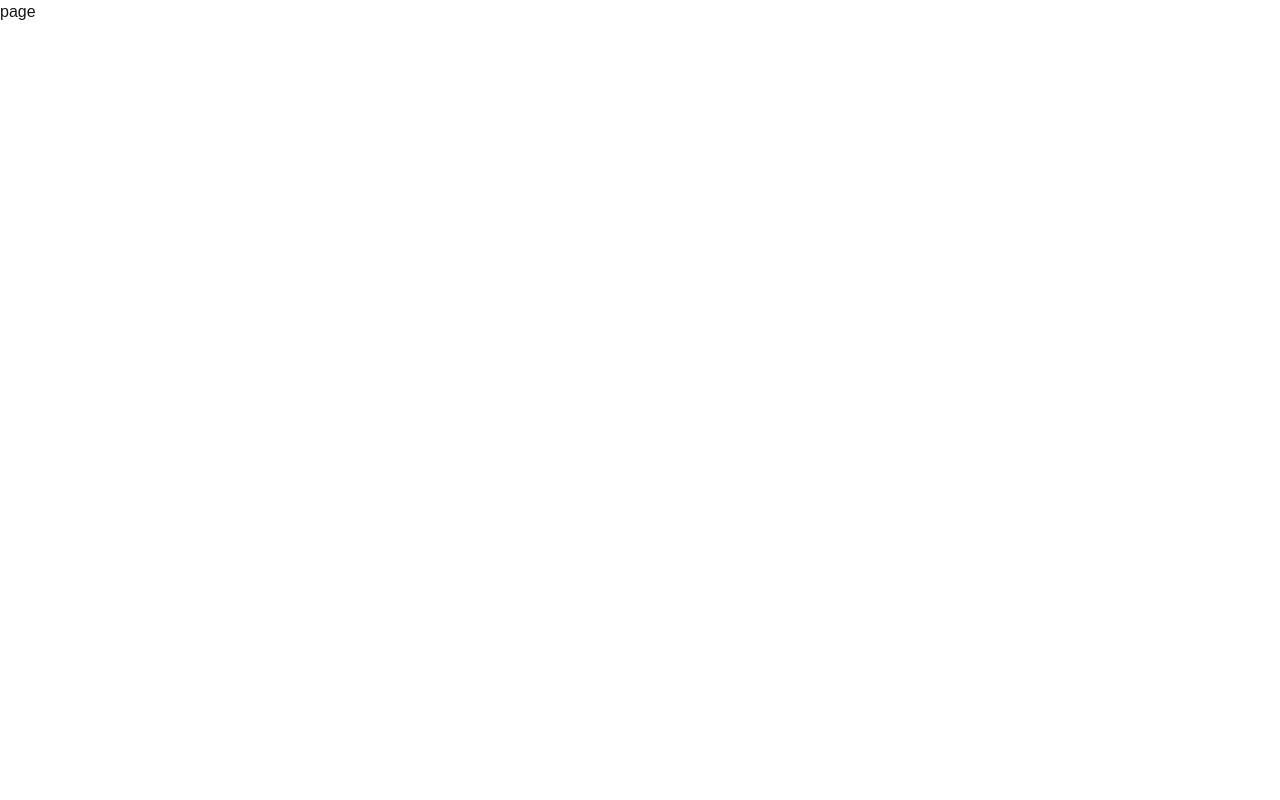
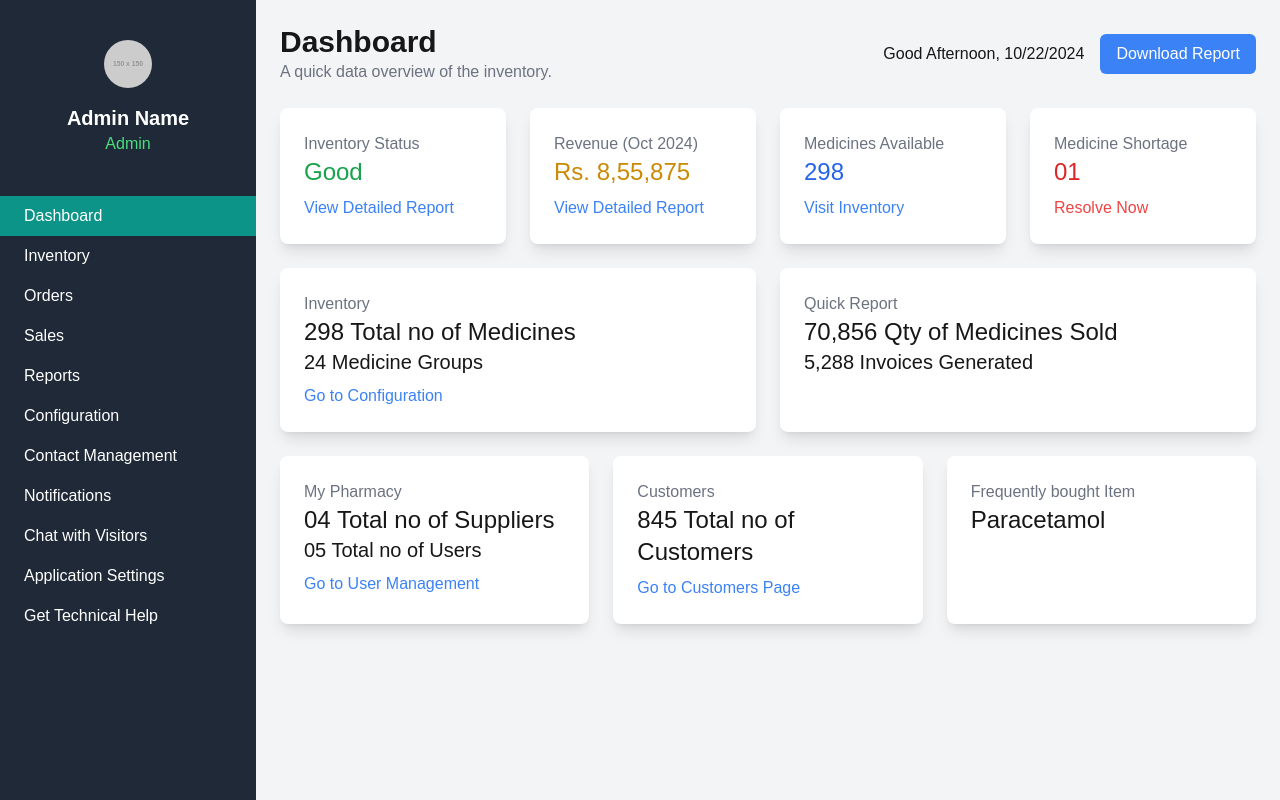
Before and after one commit to Vijay-S-2005/clinic_management, a Next.js app: page /dashboard in a window 1280 px wide. Built offline with nearby package versions, Linux system fonts and the light colour scheme.

Commit message:
dashboard

```diff
--- a/src/app/dashboard/page.jsx
+++ b/src/app/dashboard/page.jsx
@@ -1,7 +1,105 @@
-import React from "react";
+import React from 'react';
+import Sidebar from '../../components/sidebar';
 
-const page = () => {
-  return <div>page</div>;
+const dash = () => {
+  const getGreeting = () => {
+    const now = new Date();
+    const hours = now.getHours();
+    let greeting;
+
+    if (hours >= 5 && hours < 12) {
+      greeting = "Good Morning";
+    } else if (hours >= 12 && hours < 17) {
+      greeting = "Good Afternoon";
+    } else if (hours >= 17 && hours < 21) {
+      greeting = "Good Evening";
+    } else {
+      greeting = "Good Night";
+    }
+
+    return `${greeting}, ${now.toLocaleDateString()}`;
+  };
+
+  const greetingMessage = getGreeting();
+  return (
+    <div className="flex h-screen bg-gray-100">
+      <Sidebar/>
+      {/* Dashboard */}
+      <div className="flex-1 p-6">
+        {/* Header */}
+        <header className="flex justify-between items-center mb-6">
+          <div>
+            <h1 className="text-3xl font-bold">Dashboard</h1>
+            <p className="text-gray-500">A quick data overview of the inventory.</p>
+          </div>
+          <div className="flex items-center space-x-4">
+            <p>{greetingMessage}</p>
+            <button className="px-4 py-2 bg-blue-500 text-white rounded-md">
+              Download Report
+            </button>
+          </div>
+        </header>
+
+        {/* Dashboard Cards */}
+        <div className="grid grid-cols-1 md:grid-cols-2 lg:grid-cols-4 gap-6">
+          <div className="bg-white p-6 rounded-lg shadow-lg">
+            <h2 className="text-gray-500">Inventory Status</h2>
+            <p className="text-green-600 text-2xl">Good</p>
+            <button className="text-blue-500 mt-2">View Detailed Report</button>
+          </div>
+          <div className="bg-white p-6 rounded-lg shadow-lg">
+            <h2 className="text-gray-500">Revenue (Oct 2024)</h2>
+            <p className="text-yellow-600 text-2xl">Rs. 8,55,875</p>
+            <button className="text-blue-500 mt-2">View Detailed Report</button>
+          </div>
+          <div className="bg-white p-6 rounded-lg shadow-lg">
+            <h2 className="text-gray-500">Medicines Available</h2>
+            <p className="text-blue-600 text-2xl">298</p>
+            <button className="text-blue-500 mt-2">Visit Inventory</button>
+          </div>
+          <div className="bg-white p-6 rounded-lg shadow-lg">
+            <h2 className="text-gray-500">Medicine Shortage</h2>
+            <p className="text-red-600 text-2xl">01</p>
+            <button className="text-red-500 mt-2">Resolve Now</button>
+          </div>
+        </div>
+
+        {/* Inventory and Quick Report */}
+        <div className="grid grid-cols-1 md:grid-cols-2 gap-6 mt-6">
+          <div className="bg-white p-6 rounded-lg shadow-lg">
+            <h2 className="text-gray-500">Inventory</h2>
+            <p className="text-2xl">298 Total no of Medicines</p>
+            <p className="text-xl">24 Medicine Groups</p>
+            <button className="text-blue-500 mt-2">Go to Configuration</button>
+          </div>
+          <div className="bg-white p-6 rounded-lg shadow-lg">
+            <h2 className="text-gray-500">Quick Report</h2>
+            <p className="text-2xl">70,856 Qty of Medicines Sold</p>
+            <p className="text-xl">5,288 Invoices Generated</p>
+          </div>
+        </div>
+
+        {/* Additional Sections */}
+        <div className="grid grid-cols-1 md:grid-cols-3 gap-6 mt-6">
+          <div className="bg-white p-6 rounded-lg shadow-lg">
+            <h2 className="text-gray-500">My Pharmacy</h2>
+            <p className="text-2xl">04 Total no of Suppliers</p>
+            <p className="text-xl">05 Total no of Users</p>
+            <button className="text-blue-500 mt-2">Go to User Management</button>
+          </div>
+          <div className="bg-white p-6 rounded-lg shadow-lg">
+            <h2 className="text-gray-500">Customers</h2>
+            <p className="text-2xl">845 Total no of Customers</p>
+            <button className="text-blue-500 mt-2">Go to Customers Page</button>
+          </div>
+          <div className="bg-white p-6 rounded-lg shadow-lg">
+            <h2 className="text-gray-500">Frequently bought Item</h2>
+            <p className="text-2xl">Paracetamol</p>
+          </div>
+        </div>
+      </div>
+    </div>
+  );
 };
 
-export default page;
+export default dash;
--- /dev/null
+++ b/src/app/inventory/page.jsx
@@ -0,0 +1,13 @@
+import React from 'react';
+import Link from 'next/link';
+import Sidebar from '../../components/sidebar';
+// import { useRouter, usePathname } from "next/navigation";
+const inventory = () => {
+return (
+    <div className="flex h-screen bg-gray-100">
+      <Sidebar/>
+      <h1>inventory</h1>
+    </div>
+);
+};
+export default inventory;
--- /dev/null
+++ b/src/components/sidebar.jsx
@@ -0,0 +1,44 @@
+// Sidebar.js
+
+import React from 'react';
+import Link from 'next/link';
+// import { useRouter } from "next/navigation";
+
+
+const Sidebar = () => {
+  // const router = useRouter();
+  return (
+    <div className="w-64 bg-gray-800 text-white">
+      <div className="flex items-center justify-center mt-10">
+        <div className="text-center">
+          <img
+            className="rounded-full h-12 w-12 mx-auto"
+            src="https://via.placeholder.com/150"
+            alt="admin"
+          />
+          <h2 className="mt-4 text-xl font-semibold">Admin Name</h2>
+          <p className="text-green-400">Admin</p>
+        </div>
+      </div>
+      <nav className="mt-10">
+        <ul>
+          <li className="py-2 px-6 bg-teal-600 text-white">Dashboard</li>
+          <li className="py-2 px-6 hover:bg-teal-500">
+            <Link href="/inventory">Inventory</Link> {/* Use Next.js Link */}
+          </li>
+          <li className="py-2 px-6 hover:bg-teal-500">Orders</li>
+          <li className="py-2 px-6 hover:bg-teal-500">Sales</li>
+          <li className="py-2 px-6 hover:bg-teal-500">Reports</li>
+          <li className="py-2 px-6 hover:bg-teal-500">Configuration</li>
+          <li className="py-2 px-6 hover:bg-teal-500">Contact Management</li>
+          <li className="py-2 px-6 hover:bg-teal-500">Notifications</li>
+          <li className="py-2 px-6 hover:bg-teal-500">Chat with Visitors</li>
+          <li className="py-2 px-6 hover:bg-teal-500">Application Settings</li>
+          <li className="py-2 px-6 hover:bg-teal-500">Get Technical Help</li>
+        </ul>
+      </nav>
+    </div>
+  );
+};
+
+export default Sidebar;
```
Also changed, not shown: tailwind.config.js (line endings or trailing spaces).
